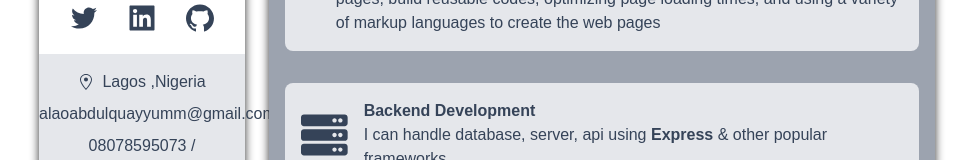
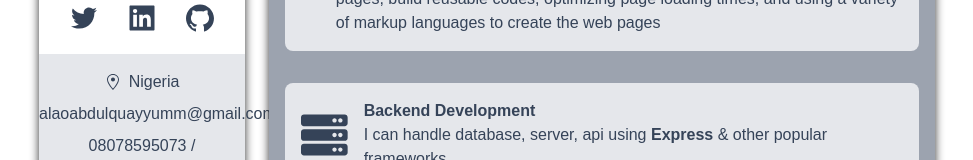
Before and after one commit to AbdulQuayyum/portfolio, a Next.js app: page / in a window 1280 px wide. Shown: the part 429-589 px from the top of the page, without its empty margins (153-1126 px from the left). Built offline with nearby package versions, Linux system fonts and the light colour scheme.

Commit message:
first commit

```diff
--- a/components/Sidebar.tsx
+++ b/components/Sidebar.tsx
@@ -65,7 +65,7 @@ const Sidebar = () => {
         style={{ marginLeft: "-1rem", marginRight: "-1rem" }}
       >
         <div className="flex items-center justify-center">
-          <GoLocation className="mr-2" /> <span>Lagos ,Nigeria </span>
+          <GoLocation className="mr-2" /> <span>Nigeria </span>
         </div>
         <p className="my-2 "> alaoabdulquayyumm@gmail.com </p>
         <p className="my-2"> 08078595073 / 08105861814 </p>
```
